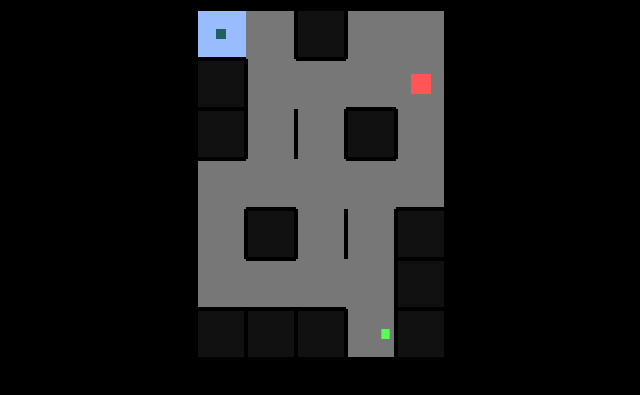
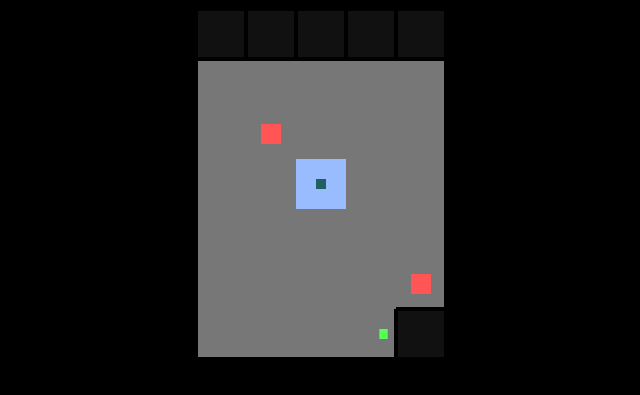
Before and after one commit to davejavuo/Thief, a plain HTML site: page index.html in a window 1280 px wide. Shown: the top 395 px of the page, without its empty margins (319-959 px from the left). Drawn offline with Linux system fonts and the light colour scheme.

Commit message:
Updated Maze design

```diff
--- a/Project.js
+++ b/Project.js
@@ -240,21 +240,6 @@ function Person(){
 var mySound;
 mySound = new sound("vgame.mp3");
 
-//Sample add sprite
-var coinImage = new Image();
-coinImage.src = "images/coin-sprite-animation.png";
-
-function sprite (options) {
-
-    var that = {};
-
-    that.context = options.context;
-    that.width = options.width;
-    that.height = options.height;
-    that.image = options.image;
-
-    return that;
-}
 
 function Level(levelnumber){
 	this.value = levelnumber;
@@ -531,46 +516,103 @@ var Level4 = new Level(4);
 function LevelDesign(){
 
 //LEVEL 1
-	Level0.startPlayer(0,0);
-	Level0.placeRoom(0,0,"right");
-	Level0.placeRoom(0,1,"down");
-	Level0.placeRoom(1,1,"down");
-	Level0.placeRoom(2,1,"down");
-	Level0.placeRoom(1,3,"top");
-	Level0.placeRoom(0,3,"right");
-	Level0.placeRoom(0,4,"down");
+Level0.startPlayer(3,2);
+	Level0.placeRoom(1,0,"right");
 	Level0.placeRoom(1,1,"right");
-	Level0.placeRoom(1,2,"down");
 	Level0.placeRoom(1,2,"right");
 	Level0.placeRoom(1,3,"right");
+	Level0.placeRoom(1,0,"down");
+	Level0.placeRoom(1,1,"down");
+	Level0.placeRoom(1,2,"down");
+	Level0.placeRoom(1,3,"down");
 	Level0.placeRoom(1,4,"down");
+
+	Level0.placeRoom(2,0,"right");
+	Level0.placeRoom(2,1,"right");
+	Level0.placeRoom(2,2,"right");
+	Level0.placeRoom(2,3,"right");
+	Level0.placeRoom(2,0,"down");
+	Level0.placeRoom(2,1,"down");
+	Level0.placeRoom(2,2,"down");
+	Level0.placeRoom(2,3,"down");
 	Level0.placeRoom(2,4,"down");
-	Level0.placeRoom(3,4,"left");
-	Level0.placeRoom(2,2,"down");
+
+	Level0.placeRoom(3,0,"right");
+	Level0.placeRoom(3,1,"right");
 	Level0.placeRoom(3,2,"right");
+	Level0.placeRoom(3,3,"right");
+	Level0.placeRoom(3,0,"down");
+	Level0.placeRoom(3,1,"down");
 	Level0.placeRoom(3,2,"down");
-	Level0.placeRoom(4,2,"down");
-	Level0.placeRoom(3,2,"left");
-	Level0.placeRoom(3,1,"left");
+	Level0.placeRoom(3,3,"down");
+	Level0.placeRoom(3,4,"down");
+
+	Level0.placeRoom(4,0,"right");
+	Level0.placeRoom(4,1,"right");
+	Level0.placeRoom(4,2,"right");
+	Level0.placeRoom(4,3,"right");
 	Level0.placeRoom(3,0,"down");
+	Level0.placeRoom(3,1,"down");
+	Level0.placeRoom(3,2,"down");
 	Level0.placeRoom(3,3,"down");
-	Level0.placeRoom(4,3,"down");
-	Level0.placeRoom(4,0,"down");
+	Level0.placeRoom(3,4,"down");
+
 	Level0.placeRoom(5,0,"right");
 	Level0.placeRoom(5,1,"right");
 	Level0.placeRoom(5,2,"right");
+	Level0.placeRoom(5,3,"right");
+	Level0.placeRoom(3,0,"down");
+	Level0.placeRoom(3,1,"down");
+	Level0.placeRoom(3,2,"down");
+	Level0.placeRoom(3,3,"down");
+	Level0.placeRoom(3,4,"down");
+	Level0.placeRoom(4,0,"down");
+	Level0.placeRoom(4,1,"down");
+	Level0.placeRoom(4,2,"down");
+	Level0.placeRoom(4,3,"down");
+	Level0.placeRoom(5,0,"down");
+	Level0.placeRoom(5,1,"down");
+	Level0.placeRoom(5,2,"down");
 	Level0.placeRoom(5,3,"down");
+	Level0.placeRoom(4,4,"down");
+
+	Level0.placeRoom(6,0,"right");
+	Level0.placeRoom(6,1,"right");
+	Level0.placeRoom(6,2,"right");
+
+
 	Level0.checkValues();
-	Level0.placeSafe(6,3); // Level0.placeSafe(6,3);
+	Level0.clearGuard();
 
-	Level0.addGuard(1,4);
+	Level0.addGuard(1,0);
+	Level0.setDestination(0,2,0);
+	Level0.setDestination(0,3,0);
+	Level0.setDestination(0,4,0);
+	Level0.setDestination(0,5,0);
+	Level0.setDestination(0,5,1);
+	Level0.setDestination(0,5,2);
+	Level0.setDestination(0,5,3);
+	Level0.setDestination(0,5,4);
+	Level0.setDestination(0,4,4);
+	Level0.setDestination(0,3,4);
+	Level0.setDestination(0,2,4);
+	Level0.setDestination(0,1,4);
 	Level0.setDestination(0,1,3);
 	Level0.setDestination(0,1,2);
-	Level0.setDestination(0,2,2);
-	Level0.setDestination(0,3,2);
-	Level0.setDestination(0,3,3);
-	Level0.setDestination(0,3,4);
-	Level0.setDestination(0,2,4);
+	Level0.setDestination(0,1,1);
+
+	Level0.addGuard(2,1);
+	Level0.setDestination(1,3,1);
+	Level0.setDestination(1,4,1);
+	Level0.setDestination(1,4,2);
+	Level0.setDestination(1,4,3);
+	Level0.setDestination(1,3,3);
+	Level0.setDestination(1,2,3);
+	Level0.setDestination(1,2,2);
+
+	Level0.placeSafe(6,3);
+
+
 
 //LEVEL 2
 	Level1.startPlayer(0,0);
@@ -629,8 +671,14 @@ function LevelDesign(){
 	Level1.checkValues();
 	Level1.clearGuard();
 
-	Level1.placeSafe(6,3); // Level0.placeSafe(6,3);
-
+	Level1.placeSafe(6,4);
+//   [0,0][0,1][0,2][0,3][0,4]
+//   [1,0][1,1][1,2][1,3][1,4]
+//   [2,0][2,1][2,2][2,3][2,4]
+//   [3,0][3,1][3,2][3,3][3,4]
+//   [4,0][4,1][4,2][4,3][4,4]
+//   [5,0][5,1][5,2][5,3][5,4]
+//   [6,0][6,1][6,2][6,3][6,4]
 	Level1.addGuard(4,0);
 	Level1.setDestination(0,5,0);
 	Level1.setDestination(0,6,0);
@@ -641,13 +689,13 @@ function LevelDesign(){
 	Level1.setDestination(0,4,1);
 
 	Level1.addGuard(0,2);
+	Level1.setDestination(1,0,3);
+	Level1.setDestination(1,0,4);
+	Level1.setDestination(1,1,4);
+	Level1.setDestination(1,2,4);
+	Level1.setDestination(1,2,3);
+	Level1.setDestination(1,2,2);
 	Level1.setDestination(1,1,2);
-	Level1.setDestination(1,2,2);
-	Level1.setDestination(1,2,3);
-	Level1.setDestination(1,2,4);
-	Level1.setDestination(1,1,4);
-	Level1.setDestination(1,0,4);
-	Level1.setDestination(1,0,3);
 
 //LEVEL 3
 	Level2.startPlayer(0,1);
@@ -717,102 +765,46 @@ function LevelDesign(){
 	Level2.placeSafe(6,4); //Level1.placeSafe(6,4); //
 
 //LEVEL 4
-	Level3.startPlayer(3,2);
-	Level3.placeRoom(1,0,"right");
+	Level3.startPlayer(0,0);
+	Level3.placeRoom(0,0,"right");
+	Level3.placeRoom(0,1,"down");
+	Level3.placeRoom(1,1,"down");
+	Level3.placeRoom(2,1,"down");
+	Level3.placeRoom(1,3,"top");
+	Level3.placeRoom(0,3,"right");
+	Level3.placeRoom(0,4,"down");
 	Level3.placeRoom(1,1,"right");
+	Level3.placeRoom(1,2,"down");
 	Level3.placeRoom(1,2,"right");
 	Level3.placeRoom(1,3,"right");
-	Level3.placeRoom(1,0,"down");
-	Level3.placeRoom(1,1,"down");
-	Level3.placeRoom(1,2,"down");
-	Level3.placeRoom(1,3,"down");
 	Level3.placeRoom(1,4,"down");
-
-	Level3.placeRoom(2,0,"right");
-	Level3.placeRoom(2,1,"right");
-	Level3.placeRoom(2,2,"right");
-	Level3.placeRoom(2,3,"right");
-	Level3.placeRoom(2,0,"down");
-	Level3.placeRoom(2,1,"down");
+	Level3.placeRoom(2,4,"down");
+	Level3.placeRoom(3,4,"left");
 	Level3.placeRoom(2,2,"down");
-	Level3.placeRoom(2,3,"down");
-	Level3.placeRoom(2,4,"down");
-
-	Level3.placeRoom(3,0,"right");
-	Level3.placeRoom(3,1,"right");
 	Level3.placeRoom(3,2,"right");
-	Level3.placeRoom(3,3,"right");
+	Level3.placeRoom(3,2,"down");
+	Level3.placeRoom(4,2,"down");
+	Level3.placeRoom(3,2,"left");
+	Level3.placeRoom(3,1,"left");
 	Level3.placeRoom(3,0,"down");
-	Level3.placeRoom(3,1,"down");
-	Level3.placeRoom(3,2,"down");
 	Level3.placeRoom(3,3,"down");
-	Level3.placeRoom(3,4,"down");
-
-	Level3.placeRoom(4,0,"right");
-	Level3.placeRoom(4,1,"right");
-	Level3.placeRoom(4,2,"right");
-	Level3.placeRoom(4,3,"right");
-	Level3.placeRoom(3,0,"down");
-	Level3.placeRoom(3,1,"down");
-	Level3.placeRoom(3,2,"down");
-	Level3.placeRoom(3,3,"down");
-	Level3.placeRoom(3,4,"down");
-
+	Level3.placeRoom(4,3,"down");
+	Level3.placeRoom(4,0,"down");
 	Level3.placeRoom(5,0,"right");
 	Level3.placeRoom(5,1,"right");
 	Level3.placeRoom(5,2,"right");
-	Level3.placeRoom(5,3,"right");
-	Level3.placeRoom(3,0,"down");
-	Level3.placeRoom(3,1,"down");
-	Level3.placeRoom(3,2,"down");
-	Level3.placeRoom(3,3,"down");
-	Level3.placeRoom(3,4,"down");
-	Level3.placeRoom(4,0,"down");
-	Level3.placeRoom(4,1,"down");
-	Level3.placeRoom(4,2,"down");
-	Level3.placeRoom(4,3,"down");
-	Level3.placeRoom(5,0,"down");
-	Level3.placeRoom(5,1,"down");
-	Level3.placeRoom(5,2,"down");
 	Level3.placeRoom(5,3,"down");
-	Level3.placeRoom(4,4,"down");
+	Level3.checkValues();
+	Level3.placeSafe(6,3); // Level0.placeSafe(6,3);
 
-	Level3.placeRoom(6,0,"right");
-	Level3.placeRoom(6,1,"right");
-	Level3.placeRoom(6,2,"right");
-
-
-	Level3.checkValues();
-	Level3.clearGuard();
-
-	Level3.addGuard(1,0);
-	Level3.setDestination(0,2,0);
-	Level3.setDestination(0,3,0);
-	Level3.setDestination(0,4,0);
-	Level3.setDestination(0,5,0);
-	Level3.setDestination(0,5,1);
-	Level3.setDestination(0,5,2);
-	Level3.setDestination(0,5,3);
-	Level3.setDestination(0,5,4);
-	Level3.setDestination(0,4,4);
+	Level3.addGuard(1,4);
+	Level3.setDestination(0,1,3);
+	Level3.setDestination(0,1,2);
+	Level3.setDestination(0,2,2);
+	Level3.setDestination(0,3,2);
+	Level3.setDestination(0,3,3);
 	Level3.setDestination(0,3,4);
 	Level3.setDestination(0,2,4);
-	Level3.setDestination(0,1,4);
-	Level3.setDestination(0,1,3);
-	Level3.setDestination(0,1,2);
-	Level3.setDestination(0,1,1);
-
-	Level3.addGuard(2,1);
-	Level3.setDestination(1,3,1);
-	Level3.setDestination(1,4,1);
-	Level3.setDestination(1,4,2);
-	Level3.setDestination(1,4,3);
-	Level3.setDestination(1,3,3);
-	Level3.setDestination(1,2,3);
-	Level3.setDestination(1,2,2);
-
-	Level3.placeSafe(6,3);
-
 //LEVEL 5
 	Level4.startPlayer(6,3);
 	Level4.placeRoom(6,3,"right");
--- a/index.html
+++ b/index.html
@@ -7,7 +7,7 @@
 	</head>
 	<body style = "text-align:  center;" bgcolor="#000">
 	 	<canvas id = "canvas" width = "500" height = "350" style = "border:1px solid #000000;" >
-
+			<canvas id="coinAnimation"></canvas>
 	  	</canvas>
 	  	<h1> THIEF </h1>
 	  	<p>Developers:</p>
```
